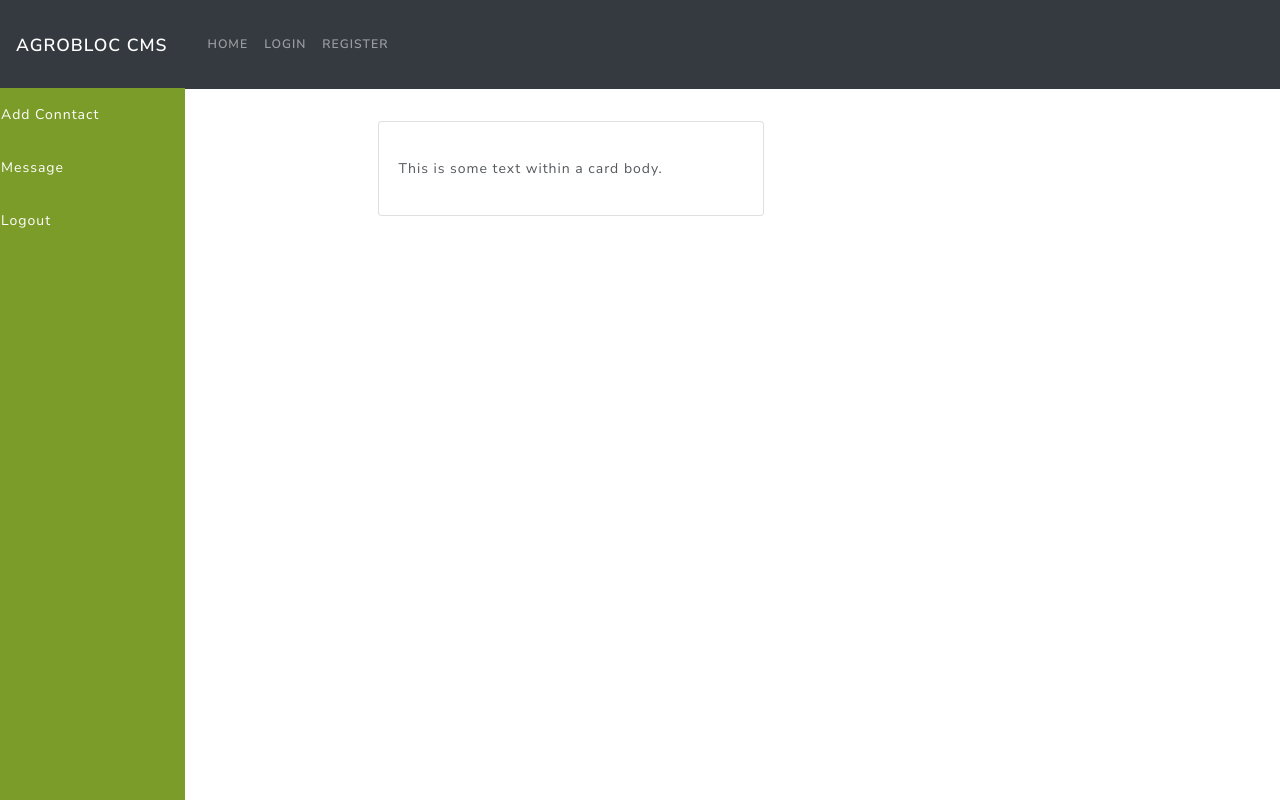
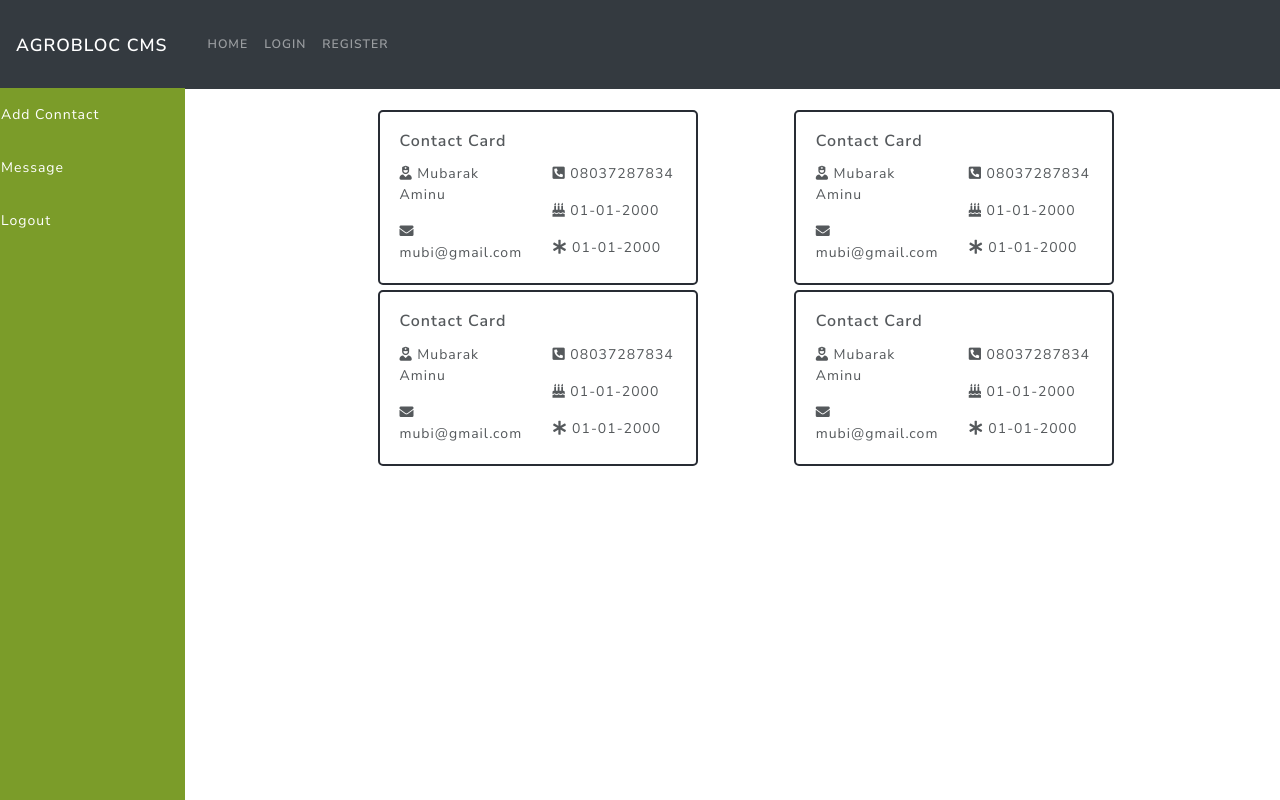
Before and after one commit to DevCKano/Agrobloccms, a React (Create React App) app in the folder frontend/: page / in a window 1280 px wide. Shown: the top 800 px of the page. Built offline with nearby package versions, Linux system fonts and the light colour scheme.

Commit message:
display contact details UI

```diff
--- a/frontend/package.json
+++ b/frontend/package.json
@@ -3,6 +3,9 @@
   "version": "0.1.0",
   "private": true,
   "dependencies": {
+    "@fortawesome/fontawesome-svg-core": "^1.2.32",
+    "@fortawesome/free-solid-svg-icons": "^5.15.1",
+    "@fortawesome/react-fontawesome": "^0.1.12",
     "@testing-library/jest-dom": "^5.11.5",
     "@testing-library/react": "^11.1.1",
     "@testing-library/user-event": "^12.2.0",
--- a/frontend/public/index.html
+++ b/frontend/public/index.html
@@ -10,6 +10,13 @@
       content="Web site created using create-react-app"
     />
     <link rel="apple-touch-icon" href="%PUBLIC_URL%/logo192.png" />
+
+    <link
+      rel="stylesheet"
+      href="https://cdnjs.cloudflare.com/ajax/libs/font-awesome/5.14.0/css/all.min.css"
+      integrity="sha512-1PKOgIY59xJ8Co8+NE6FZ+LOAZKjy+KY8iq0G4B3CyeY6wYHN3yt9PW0XpSriVlkMXe40PTKnXrLnZ9+fkDaog=="
+      crossorigin="anonymous"
+    />
     <!--
       manifest.json provides metadata used when your web app is installed on a
       user's mobile device or desktop. See https://developers.google.com/web/fundamentals/web-app-manifest/
--- a/frontend/src/App.css
+++ b/frontend/src/App.css
@@ -63,3 +63,9 @@
 .sidebar a:hover:not(.active) {
   color: white;
 }
+
+.card-side {
+  border-radius: 5px;
+  border: #282c34 solid 2px;
+  margin-top: 5px;
+}
--- a/frontend/src/screens/HomeScreen.js
+++ b/frontend/src/screens/HomeScreen.js
@@ -13,8 +13,115 @@ const HomeScreen = () => {
         <Col md={9}>
           <Row>
             <Col md={6}>
-              <Card className="my-3 py-3 rounded">
-                <Card.Body>This is some text within a card body.</Card.Body>
+              <Card style={{ width: "20rem" }} className="card-side">
+                <Card.Body>
+                  <Card.Title>Contact Card</Card.Title>
+                  <Row>
+                    <Col md={6}>
+                      <Card.Text>
+                        <i className="fas fa-user-nurse"></i> Mubarak Aminu
+                      </Card.Text>
+                      <Card.Text>
+                        <i className="fas fa-envelope"></i>mubi@gmail.com
+                      </Card.Text>
+                    </Col>
+                    <Col md={6}>
+                      <Card.Text>
+                        <i className="fas fa-phone-square-alt"></i> 08037287834
+                      </Card.Text>
+                      <Card.Text>
+                        <i className="fas fa-birthday-cake"></i> 01-01-2000
+                      </Card.Text>
+                      <Card.Text>
+                        <i class="fas fa-asterisk"></i> 01-01-2000
+                      </Card.Text>
+                    </Col>
+                  </Row>
+                </Card.Body>
+              </Card>
+            </Col>
+            <Col md={6}>
+              <Card style={{ width: "20rem" }} className="card-side">
+                <Card.Body>
+                  <Card.Title>Contact Card</Card.Title>
+                  <Row>
+                    <Col md={6}>
+                      <Card.Text>
+                        <i className="fas fa-user-nurse"></i> Mubarak Aminu
+                      </Card.Text>
+                      <Card.Text>
+                        <i className="fas fa-envelope"></i>mubi@gmail.com
+                      </Card.Text>
+                    </Col>
+                    <Col md={6}>
+                      <Card.Text>
+                        <i className="fas fa-phone-square-alt"></i> 08037287834
+                      </Card.Text>
+                      <Card.Text>
+                        <i className="fas fa-birthday-cake"></i> 01-01-2000
+                      </Card.Text>
+                      <Card.Text>
+                        <i class="fas fa-asterisk"></i> 01-01-2000
+                      </Card.Text>
+                    </Col>
+                  </Row>
+                </Card.Body>
+              </Card>
+            </Col>
+            <Col md={6}>
+              <Card style={{ width: "20rem" }} className="card-side">
+                <Card.Body>
+                  <Card.Title>Contact Card</Card.Title>
+                  <Row>
+                    <Col md={6}>
+                      <Card.Text>
+                        <i className="fas fa-user-nurse"></i> Mubarak Aminu
+                      </Card.Text>
+                      <Card.Text>
+                        <i className="fas fa-envelope"></i>mubi@gmail.com
+                      </Card.Text>
+                    </Col>
+                    <Col md={6}>
+                      <Card.Text>
+                        <i className="fas fa-phone-square-alt"></i> 08037287834
+                      </Card.Text>
+                      <Card.Text>
+                        <i className="fas fa-birthday-cake"></i> 01-01-2000
+                      </Card.Text>
+                      <Card.Text>
+                        <i class="fas fa-asterisk"></i> 01-01-2000
+                      </Card.Text>
+                    </Col>
+                  </Row>
+                </Card.Body>
+              </Card>
+            </Col>
+            <Col md={6}>
+              <Card style={{ width: "20rem" }} className="card-side">
+                <Card.Body>
+                  <Card.Title>Contact Card</Card.Title>
+                  <Row>
+                    <Col md={6}>
+                      <Card.Text>
+                        <i className="fas fa-user-nurse"></i> Mubarak Aminu
+                      </Card.Text>
+                      <Card.Text>
+                        <i className="fas fa-envelope"></i>mubi@gmail.com
+                      </Card.Text>
+                    </Col>
+                    <Col md={6}>
+                      <Card.Text>
+                        <i className="fas fa-phone-square-alt"></i> 08037287834
+                      </Card.Text>
+                      <Card.Text>
+                        <i className="fas fa-birthday-cake"></i> 01-01-2000
+                      </Card.Text>
+                      <Card.Text>
+                        <i class="fas fa-asterisk"></i> 01-01-2000
+                      </Card.Text>
+                    </Col>
+                  </Row>
+                </Card.Body>
               </Card>
             </Col>
           </Row>
```
Also changed, not shown: 1 other file (tests, documents, lock files or other folders).
